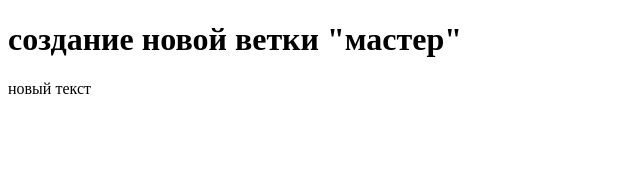
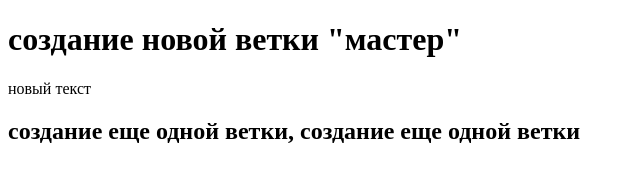
Before and after one commit to VenNina/Lagoona, a plain HTML site: page index.html in a window 1280 px wide. Shown: the whole page, without its empty margins (0-640 px from the left). Drawn offline with Linux system fonts and the light colour scheme.

Commit message:
added H2

```diff
--- a/index.html
+++ b/index.html
@@ -8,5 +8,6 @@
 <body>
     <h1>создание новой ветки "мастер"</h1>
     <p>новый текст</p>
+    <h2>создание еще одной ветки, создание еще одной ветки</h2>
 </body>
 </html>
```
